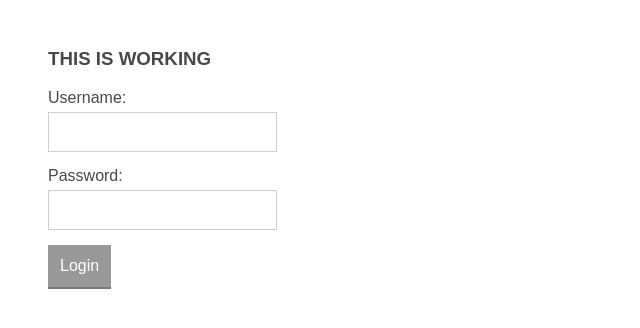
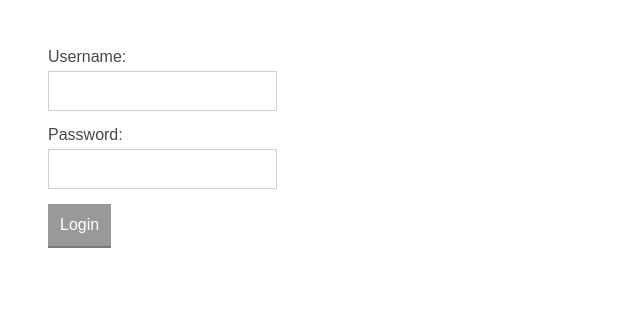
Before and after one commit to caolanwall/github-vis, a React (Create React App) app: page / in a window 1280 px wide. Shown: the top 328 px of the page, without its empty margins (0-640 px from the left). Built offline with nearby package versions, Linux system fonts and the light colour scheme.

Commit message:
Added conditional rendering to show homepage after login form

```diff
--- a/package.json
+++ b/package.json
@@ -4,8 +4,10 @@
   "private": true,
   "dependencies": {
     "axios": "^0.19.0",
+    "bootstrap": "^4.3.1",
     "github-api": "^3.3.0",
     "react": "^16.11.0",
+    "react-bootstrap": "^1.0.0-beta.15",
     "react-dom": "^16.11.0",
     "react-scripts": "3.2.0"
   },
--- a/src/App.js
+++ b/src/App.js
@@ -1,17 +1,67 @@
 import React, {Component} from 'react';
 import './App.css';
 import Form from './Form.js';
+import Homepage from './Homepage.js'
+
+const axios = require('axios');
+//import bootstrap from '';
 //import ShakingError from './Form.js'
 //const { MyForm } = require("Form.js");
 
+class App extends Component {
+  constructor() {
+    super();
+    this.state = {
+      username:'',
+      password:'',
+      submit: false,
+    };
+    this.handleSubmit = this.handleSubmit.bind(this);
+    this.handleChange = this.handleChange.bind(this);
+  }
 
-class App extends Component {
+ handleChange(event){
+ // const target = event.target;
+  const value = event.target.value;
+  const name = event.target.name;
+  console.log('yurt');
+
+  this.setState({
+    [name]: value
+  });
+ }
+
+  handleSubmit(event) {
+    event.preventDefault();
+    console.log(this.state.username);
+    console.log(this.state.password);
+
+    axios.get('https://api.github.com/users/'+this.state.username)
+    .then(function (response) {
+      console.log(response);
+
+    })
+    .catch(function (error) {
+      // handle error
+      console.log(error);
+    });
+
+    this.setState({
+        submit: true
+    });
+  }
+
   render(){
-
     return (
-
-        <Form />
-
+      <div>
+        {!this.state.submit ?
+        (< Form
+        onChange={this.handleChange}
+        onSubmit={this.handleSubmit} />
+        ) : (
+          <Homepage />
+        ) }
+      </div>
     );
   }
 }
--- a/src/Form.js
+++ b/src/Form.js
@@ -1,72 +1,28 @@
 // // eslint-disable-next-line
 import React, {Component} from 'react';
-var GitHub = require('github-api');
-const axios = require('axios');
+//var GitHub = require('github-api');
+//onst axios = require('axios');
 //Import the bootstrap react style sheets.
 //import './style.css'
 
-class Form extends Component {
-    constructor() {
-      super();
-      this.state = {
-        username:'',
-        password:''
-      };
-      this.handleSubmit = this.handleSubmit.bind(this);
-      this.handleChange = this.handleChange.bind(this);
-    }
-
-   handleChange(event){
-    const target = event.target;
-    const value = target.value;
-    const name = target.name;
-
-    this.setState({
-      [name]: value
-    });
-   }
-
-    handleSubmit(event) {
-      event.preventDefault();
-      console.log(this.state.username);
-      console.log(this.state.password);
-
-      axios.get('https://api.github.com/users/caolanwall/repos')
-      .then(function (response) {
-        // handle success
-        console.log(response);
-      })
-      .catch(function (error) {
-        // handle error
-        console.log(error);
-      });
-
-      this.setState({
-          invalid: false,
-          displayErrors: false,
-      });
-    }
-  render(){
+class Form extends Component{
+  render () {
     return (
-    <div>
-      <h3>THIS IS WORKING</h3>
-      <form>
+        <form onSubmit={this.props.onSubmit}>
           <label htmlFor="username">Username:</label>
           <input
             id="username"
             name="username"
             type="text"
             data-parse="uppercase"
-          onChange={this.handleChange}
+            onChange={this.props.onChange}
             />
 
           <label htmlFor="password">Password:</label>
-        <input id="password" name="password" type="password" required onChange={this.handleChange}/>
+          <input id="password" name="password" type="password" required onChange={this.props.onChange}/>
 
-        <button onClick={this.handleSubmit}>Login</button>
+          <button onClick={this.props.onSubmit}>Login</button>
         </form>
-
-    </div>
     );
   }
 }
--- /dev/null
+++ b/src/Homepage.js
@@ -0,0 +1,19 @@
+import React, {Component} from 'react';
+class Homepage extends Component {
+  render () {
+  return (
+    <div>
+        <div>
+          <h3>This is working</h3>
+          {//this.props.data.avatar_url ?
+           // <img src={this.props.avatar_url}
+                // alt="Profile"
+                // /> : null
+               }
+      </div>
+    </div>
+  )
+};
+}
+
+export default Homepage;
```
Also changed, not shown: src/index.js (+1 -8 lines), 1 other file (tests, documents, lock files or other folders). Lines whose indentation alone changed are shown as unchanged.
